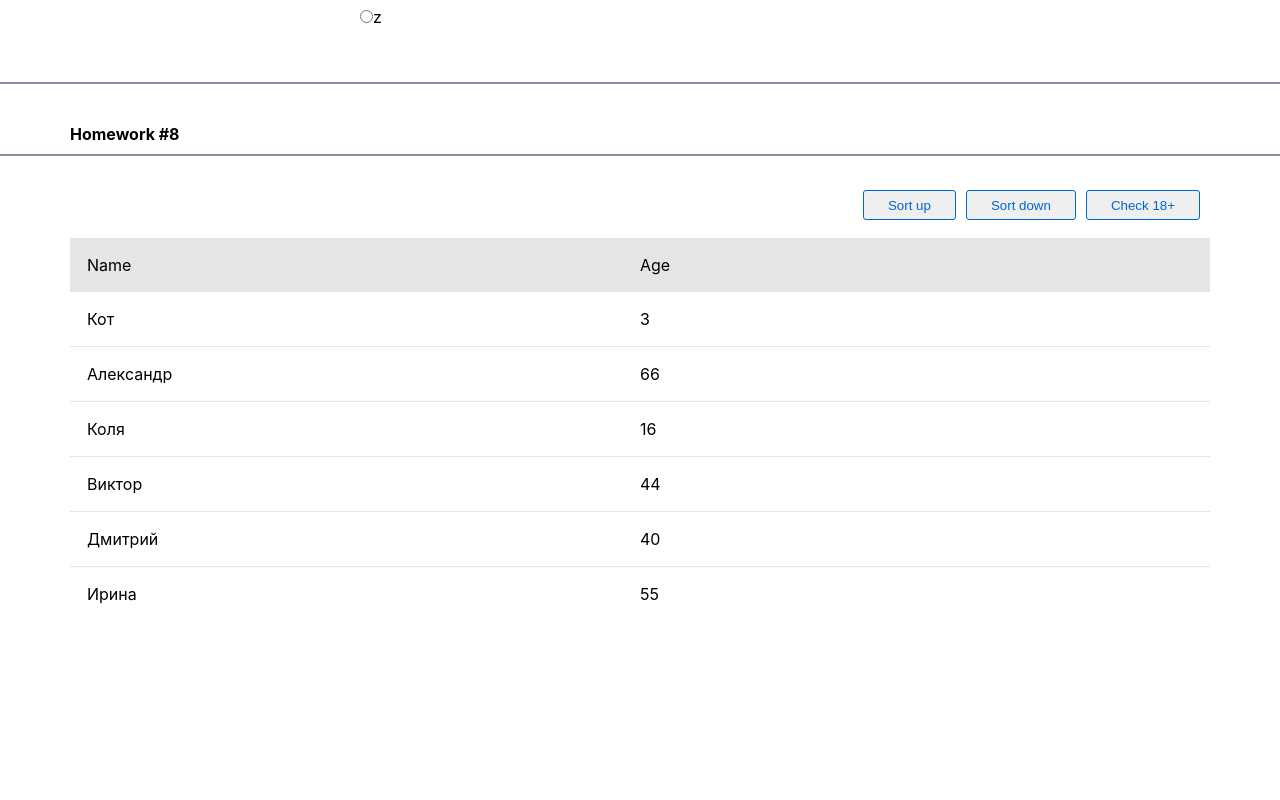
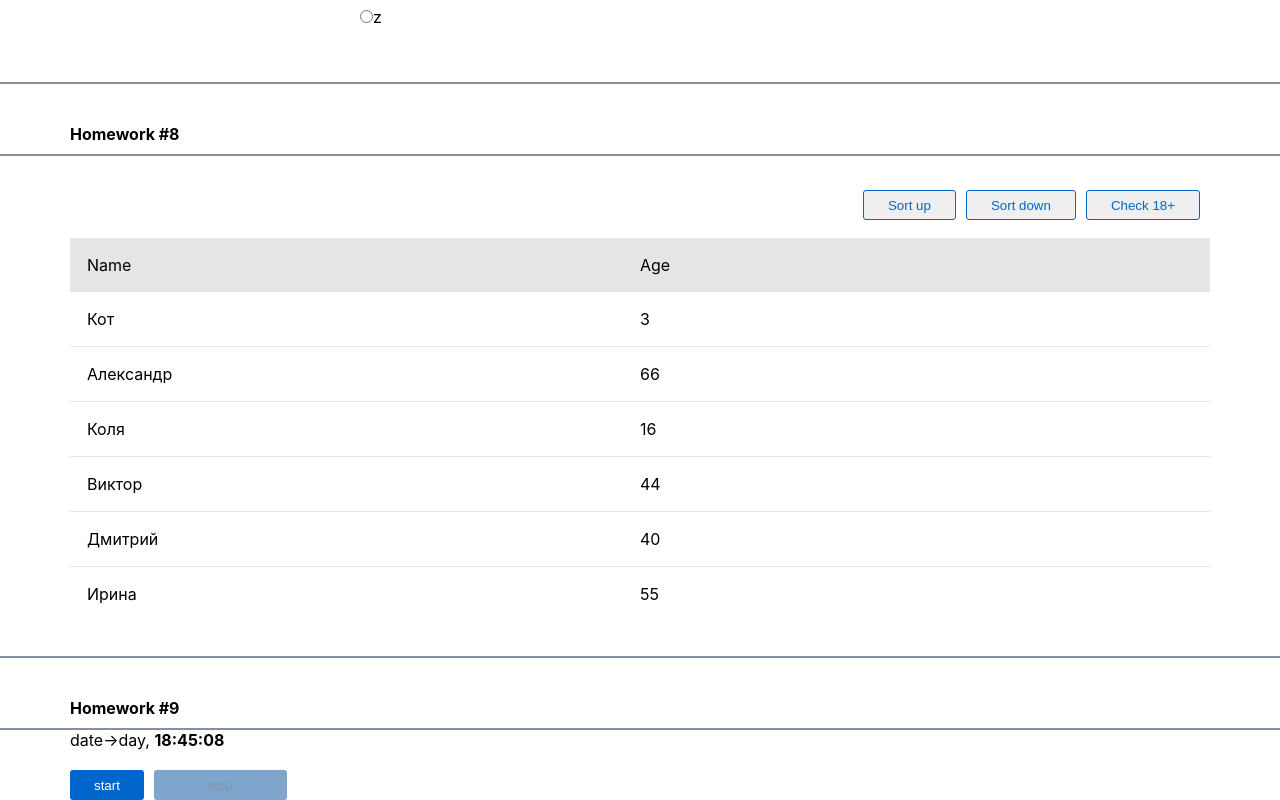
Before and after one commit to Alonasa/homeworks, a React (Create React App) app: page /#/junior in a window 1280 px wide. Shown: the part 515-1315 px from the top of the page. Before the commit the page ends 1166 px from the top, so only its background shows below. Built offline with nearby package versions, Linux system fonts and the light colour scheme.

Commit message:
make clock timer work when we press the button

```diff
--- a/src/s2-homeworks/hw05/pages/Junior.tsx
+++ b/src/s2-homeworks/hw05/pages/Junior.tsx
@@ -2,6 +2,8 @@ import React from 'react'
 import HW6 from '../../hw06/HW6'
 import HW7 from '../../hw07/HW7';
 import HW8 from '../../hw08/HW8'
+import HW9 from '../../hw09/HW9';
+
 // import HW9 from '../../hw09/HW9'
 
 function Junior() {
@@ -9,8 +11,8 @@ function Junior() {
 	<div id={'hw5-page-junior'}>
 	  <HW6/>
 	  <HW7/>
-            <HW8 />
-            {/*<HW9 />*/}
+	  <HW8/>
+	  <HW9/>
 	</div>
   )
 }
--- a/src/s2-homeworks/hw09/Clock.tsx
+++ b/src/s2-homeworks/hw09/Clock.tsx
@@ -9,11 +9,24 @@ function Clock() {
   const [date, setDate] = useState<Date>(new Date(restoreState('hw9-date', Date.now())))
   const [show, setShow] = useState<boolean>(false)
 
+
   const start = () => {
+	let getDate = new Date();
+	stop();
+
+	const currentdate = () => {
+	  return getDate
+	}
+
+	setTimerId(+setInterval(currentdate, 1000))
+
+	setDate(getDate)
+	return timerId
 	// пишут студенты // запустить часы (должно отображаться реальное время, а не +1)
 	// сохранить ид таймера (https://learn.javascript.ru/settimeout-setinterval#setinterval)
 
   }
+
 
   const stop = () => {
 	// пишут студенты // поставить часы на паузу, обнулить ид таймера (timerId <- undefined)
@@ -27,7 +40,13 @@ function Clock() {
 
   }
 
-    const stringTime = 'date->time' || <br/> // часы24:минуты:секунды (01:02:03)/(23:02:03)/(24:00:00)/(00:00:01) // пишут студенты
+
+  const currentTime = () => {
+	let time = `${date.getHours() < 9 ? '0' + date.getHours() : date.getHours()}:${date.getMinutes() < 9 ? '0' + date.getMinutes() : date.getMinutes()}:${date.getSeconds() < 9 ? '0' + date.getSeconds() : date.getSeconds()}`
+	return time
+  }
+
+  const stringTime = currentTime() || <br/> // часы24:минуты:секунды (01:02:03)/(23:02:03)/(24:00:00)/(00:00:01) // пишут студенты
   const stringDate = 'date->date' || <br/> // день.месяц.год (01.02.2022) // пишут студенты, варианты 01.02.0123/01.02.-123/01.02.12345 не рассматриваем
 
   // день недели на английском, месяц на английском (https://learn.javascript.ru/intl#intl-datetimeformat)
@@ -66,7 +85,7 @@ function Clock() {
 	  <div className={s.buttonsContainer}>
 		<SuperButton
 		  id={'hw9-button-start'}
-                    disabled={true} // пишут студенты // задизэйблить если таймер запущен
+		  disabled={false} // пишут студенты // задизэйблить если таймер запущен
 		  onClick={start}
 		>
 		  start
```
Lines whose indentation alone changed are shown as unchanged.
